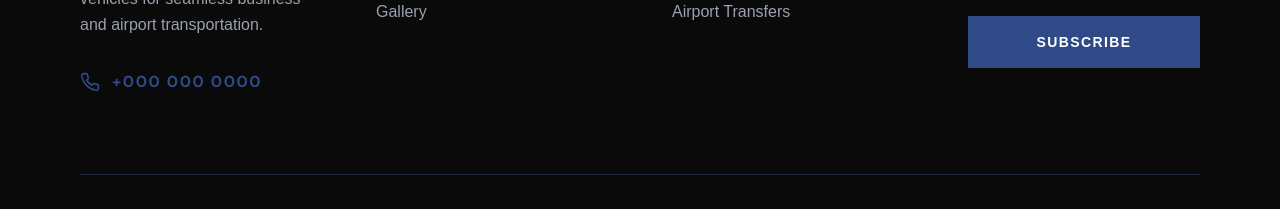
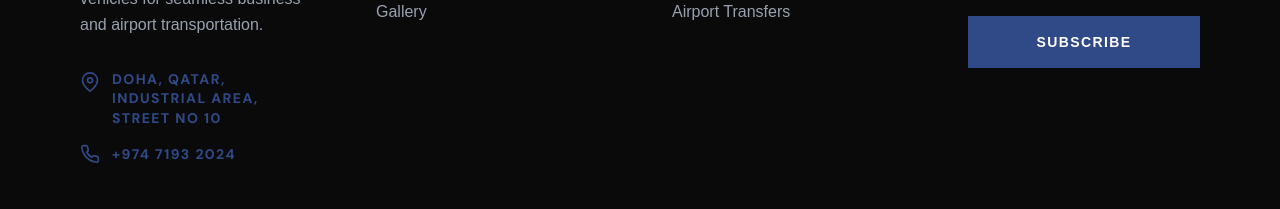
Before and after one commit to Shijastk/wink, a Next.js app: page / in a window 1280 px wide. Shown: the part 8432-8641 px from the top of the page. Built offline with nearby package versions, Linux system fonts and the light colour scheme; a web font is replaced by a local one.

Commit message:
address and contact added

```diff
--- a/components/Footer.tsx
+++ b/components/Footer.tsx
@@ -19,11 +19,20 @@ export default function Footer() {
             <p className="text-gray-400 font-light leading-relaxed mb-8">
               We provide premium chauffeur-driven transfers combining comfort, punctuality, and luxury vehicles for seamless business and airport transportation.
             </p>
-            <div className="flex items-center gap-3 text-primary font-sans font-bold tracking-widest uppercase">
-              <svg width="20" height="20" viewBox="0 0 24 24" fill="none" stroke="currentColor" strokeWidth="2" strokeLinecap="square">
-                <path d="M22 16.92v3a2 2 0 0 1-2.18 2 19.79 19.79 0 0 1-8.63-3.07 19.5 19.5 0 0 1-6-6 19.79 19.79 0 0 1-3.07-8.67A2 2 0 0 1 4.11 2h3a2 2 0 0 1 2 1.72 12.84 12.84 0 0 0 .7 2.81 2 2 0 0 1-.45 2.11L8.09 9.91a16 16 0 0 0 6 6l1.27-1.27a2 2 0 0 1 2.11-.45 12.84 12.84 0 0 0 2.81.7A2 2 0 0 1 22 16.92z"/>
-              </svg>
-              <span>+000 000 0000 </span>
+            <div className="flex flex-col gap-4">
+              <div className="flex items-start gap-3 text-primary font-sans font-bold tracking-widest uppercase text-sm">
+                <svg width="20" height="20" viewBox="0 0 24 24" fill="none" stroke="currentColor" strokeWidth="2" strokeLinecap="square" className="mt-0.5 flex-shrink-0">
+                  <path d="M21 10c0 7-9 13-9 13s-9-6-9-13a9 9 0 0 1 18 0z"></path>
+                  <circle cx="12" cy="10" r="3"></circle>
+                </svg>
+                <span className="leading-snug text-left">Doha, Qatar, Industrial Area,<br/>Street No 10</span>
+              </div>
+              <div className="flex items-center gap-3 text-primary font-sans font-bold tracking-widest uppercase text-sm">
+                <svg width="20" height="20" viewBox="0 0 24 24" fill="none" stroke="currentColor" strokeWidth="2" strokeLinecap="square">
+                  <path d="M22 16.92v3a2 2 0 0 1-2.18 2 19.79 19.79 0 0 1-8.63-3.07 19.5 19.5 0 0 1-6-6 19.79 19.79 0 0 1-3.07-8.67A2 2 0 0 1 4.11 2h3a2 2 0 0 1 2 1.72 12.84 12.84 0 0 0 .7 2.81 2 2 0 0 1-.45 2.11L8.09 9.91a16 16 0 0 0 6 6l1.27-1.27a2 2 0 0 1 2.11-.45 12.84 12.84 0 0 0 2.81.7A2 2 0 0 1 22 16.92z"/>
+                </svg>
+                <span>+974 7193 2024</span>
+              </div>
             </div>
           </div>
 
```
Also changed, not shown: 1 other file (tests, documents, lock files or other folders).
